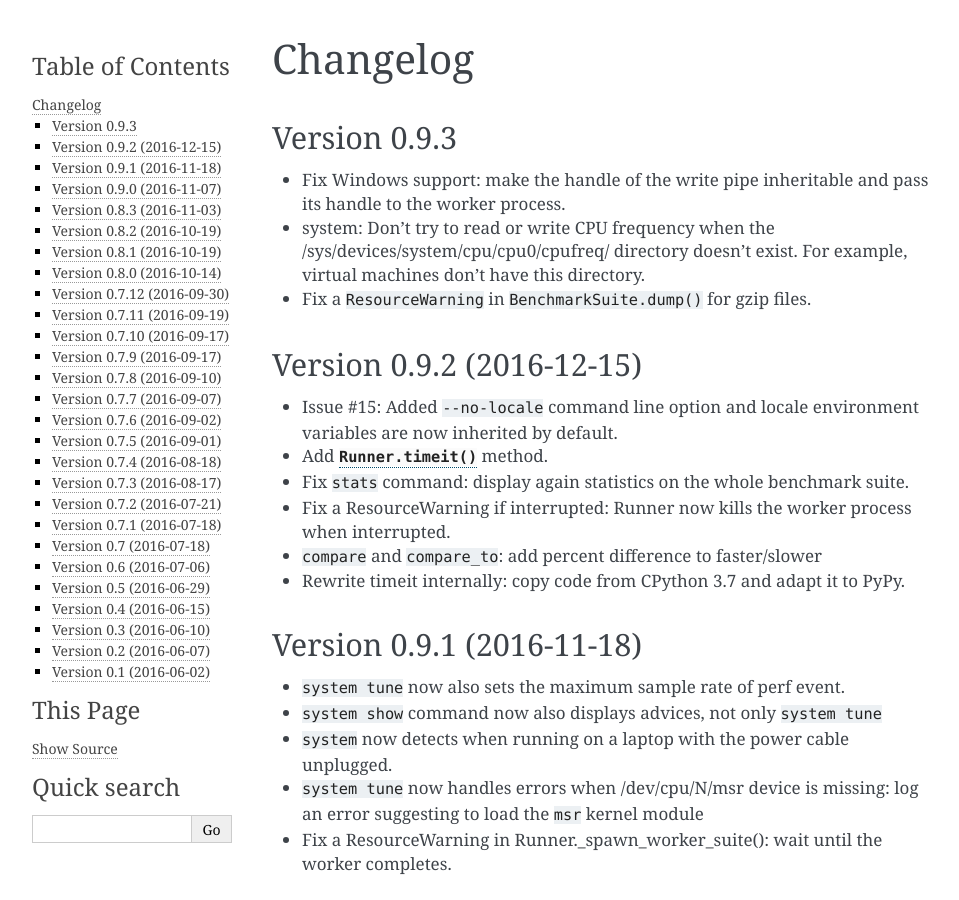
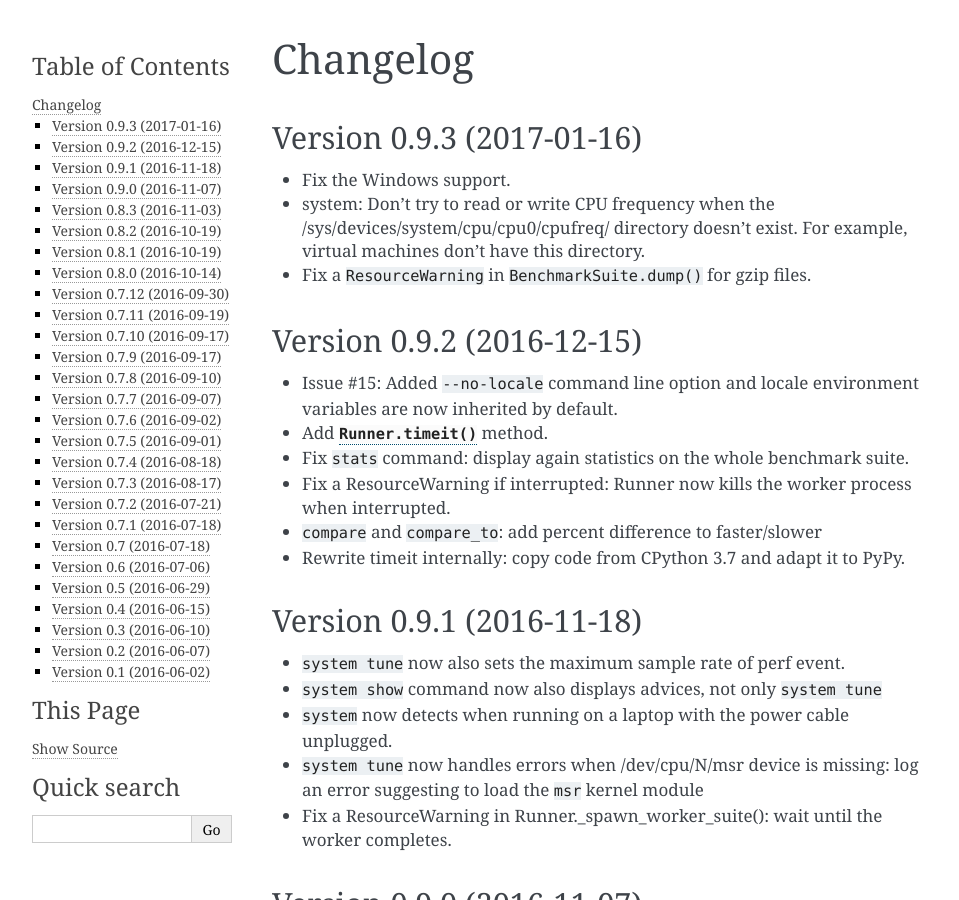
Before and after one commit to psf/pyperf, a Sphinx documentation site: the page built from doc/changelog.rst, in a window 1280 px wide and 900 px high. Shown: the whole window, without its empty margins (148-1107 px from the left). Built offline with Sphinx 7.4.7, drawn with Linux system fonts in a browser that asks for light colours.

```diff
--- a/doc/changelog.rst
+++ b/doc/changelog.rst
@@ -1,11 +1,10 @@
 Changelog
 =========
 
-Version 0.9.3
--------------
+Version 0.9.3 (2017-01-16)
+--------------------------
 
-* Fix Windows support: make the handle of the write pipe inheritable and
-  pass its handle to the worker process.
+* Fix the Windows support.
 * system: Don't try to read or write CPU frequency when the
   /sys/devices/system/cpu/cpu0/cpufreq/ directory doesn't exist. For example,
   virtual machines don't have this directory.
--- a/doc/conf.py
+++ b/doc/conf.py
@@ -55,7 +55,7 @@ author = u'Victor Stinner'
 # built documents.
 #
 # The short X.Y version.
-version = release = '0.9.2'
+version = release = '0.9.3'
 
 # The language for content autogenerated by Sphinx. Refer to documentation
 # for a list of supported languages.
--- a/perf/__init__.py
+++ b/perf/__init__.py
@@ -1,6 +1,6 @@
 from __future__ import division, print_function, absolute_import
 
-__version__ = '0.9.2'
+__version__ = '0.9.3'
 
 # Clocks
 try:
--- a/setup.py
+++ b/setup.py
@@ -24,7 +24,7 @@
 #  - git commit -a -m "post-release"
 #  - git push
 
-VERSION = '0.9.2'
+VERSION = '0.9.3'
 
 DESCRIPTION = 'Python module to generate and modify perf'
 CLASSIFIERS = [
```
